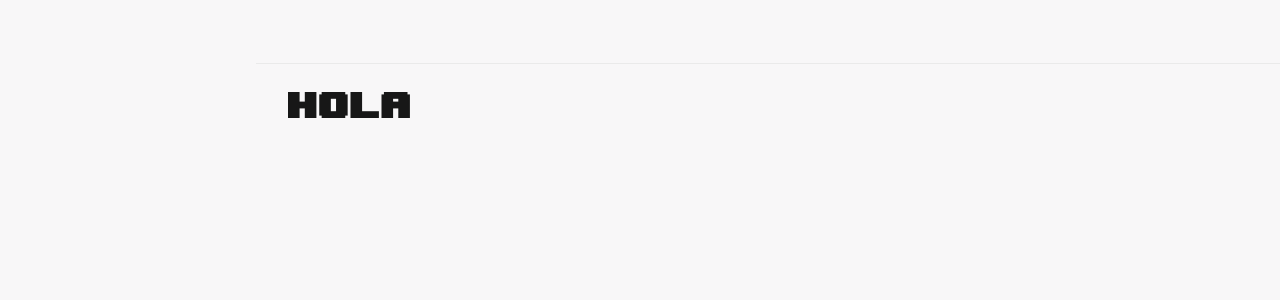
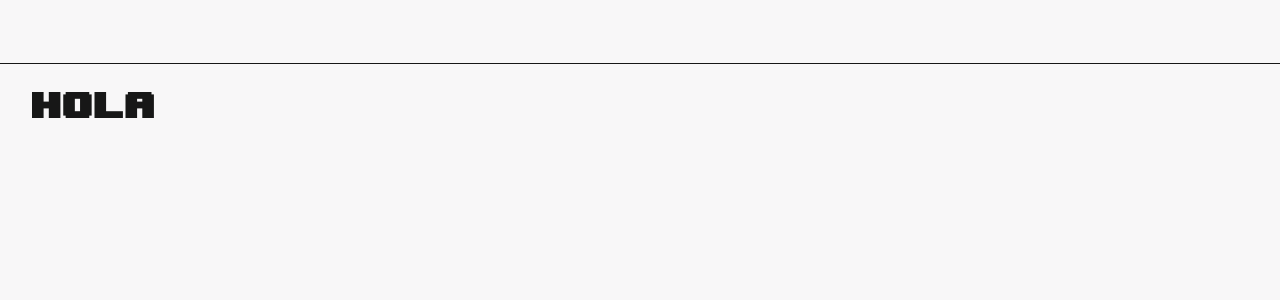
Before and after one commit to MadMofin/starlink, a Next.js app: page / in a window 1280 px wide. Shown: the top 300 px of the page. Built offline with nearby package versions, Linux system fonts and the light colour scheme.

Commit message:
chore: first commit

```diff
--- a/app/layout.tsx
+++ b/app/layout.tsx
@@ -1,7 +1,6 @@
 import "./globals.css";
 import { ThemeProvider } from "@/components/ThemeProvider";
 import { TopBar, PageContainer, Footer } from "@/components/layout";
-import Script from "next/script";
 
 export default function RootLayout({
   children,
@@ -10,30 +9,10 @@ export default function RootLayout({
 }>) {
   return (
     <html lang="es" suppressHydrationWarning data-lt-installed="true">
-      <head>
-        <Script
-          async
-          src="https://www.googletagmanager.com/gtag/js?id=G-C985H279P4"
-        ></Script>
-        <Script>
-          {`
-            window.dataLayer = window.dataLayer || [];
-            function gtag(){dataLayer.push(arguments);}
-            gtag('js', new Date());
-
-            gtag('config', 'G-C985H279P4');
-          `}
-        </Script>
-      </head>
       <body>
         <ThemeProvider>
           <TopBar />
-
           <PageContainer>{children}</PageContainer>
-
-          <div className="block lg:hidden border-t border-border py-5 flex flex-col gap-3 align-center">
-            <Footer />
-          </div>
         </ThemeProvider>
       </body>
     </html>
--- a/components/layout/PageContainer.tsx
+++ b/components/layout/PageContainer.tsx
@@ -10,8 +10,6 @@ export const PageContainer = ({ children }: { children: React.ReactNode }) => {
         gap-2
         flex
         flex-col
-        lg:ml-64
-        lg:mr-64
       "
     >
       {children}
--- a/components/layout/TopBar.tsx
+++ b/components/layout/TopBar.tsx
@@ -18,9 +18,7 @@ export const TopBar = () => {
         z-20
         bg-background
         border-b
-        border-border
-        lg:ml-64
-        lg:w-[calc(100%-16rem)]
+        border-textPrimary
       "
     >
       <div className="block lg:hidden">
```
